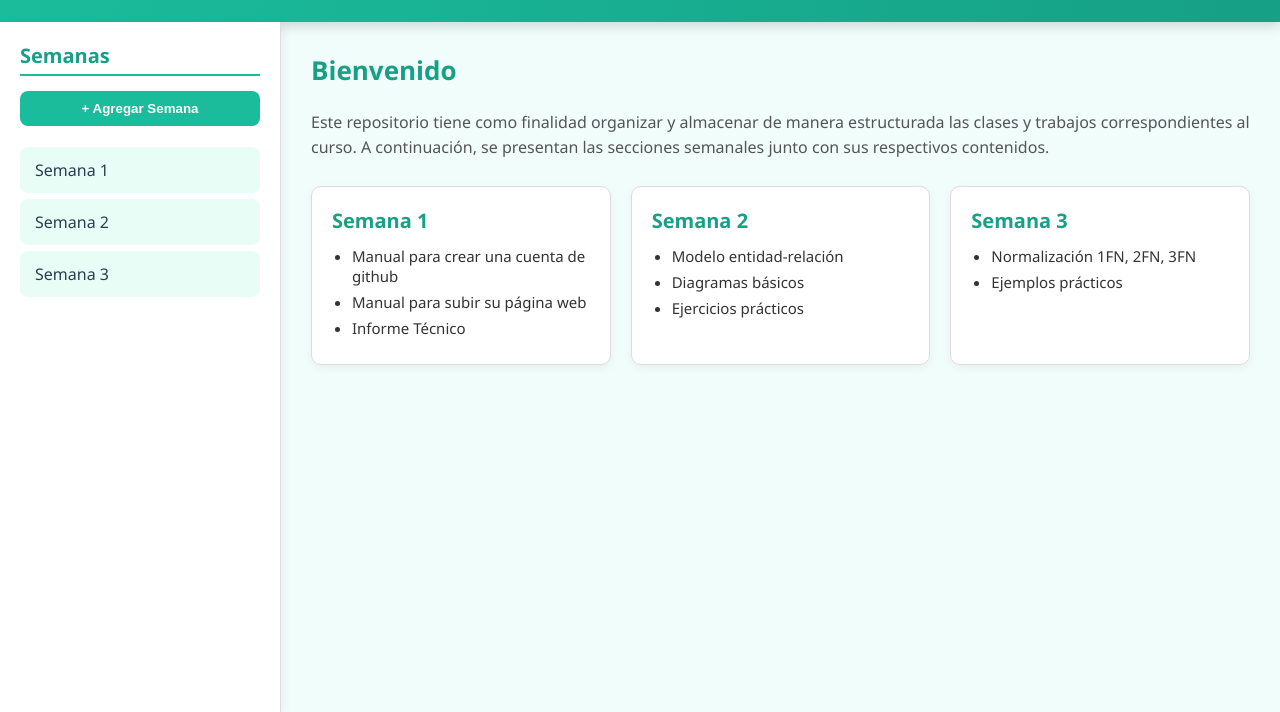
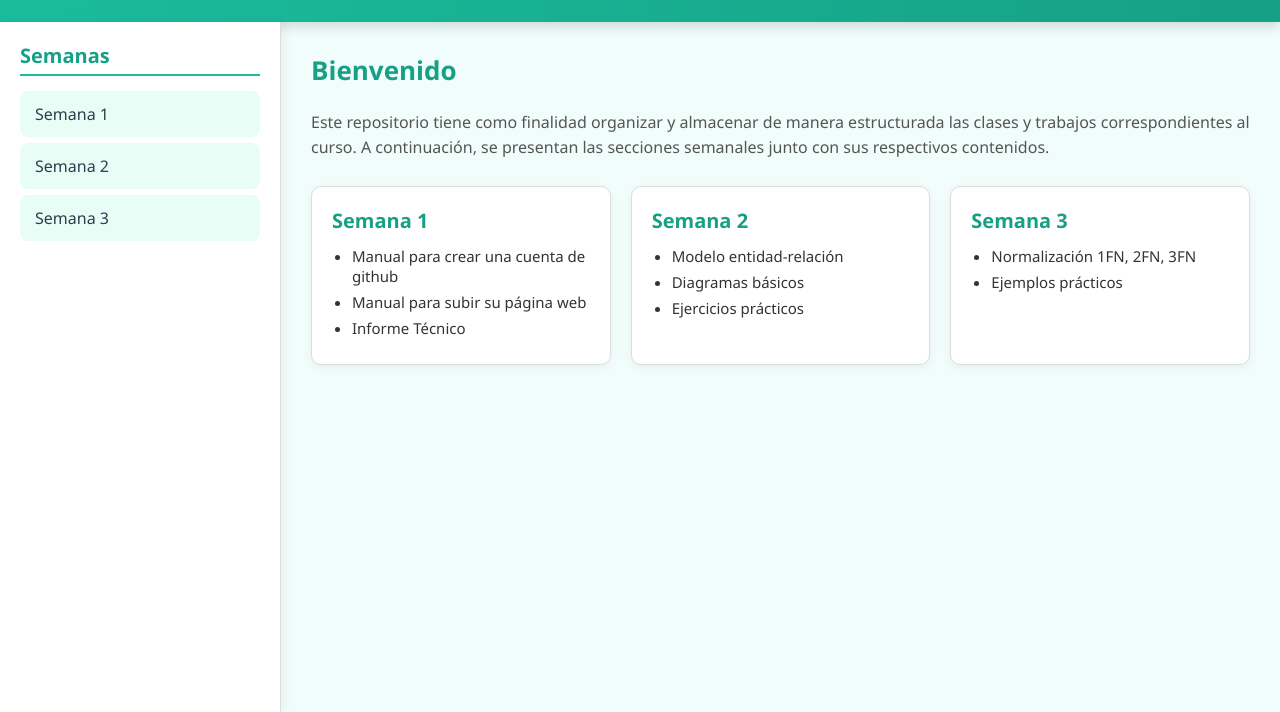
Before and after one commit to SebasMiranda123/Base-de-Datos-II, a plain HTML site: page index.html in a window 1280 px wide. Shown: the part 88-800 px from the top of the page. Drawn offline with Linux system fonts and the light colour scheme.

Commit message:
Update index.html

```diff
--- a/index.html
+++ b/index.html
@@ -66,23 +66,6 @@
       color: #16a085;
       border-bottom: 2px solid #1abc9c;
       padding-bottom: 5px;
-    }
-
-    .sidebar button {
-      width: 100%;
-      padding: 10px;
-      margin-bottom: 15px;
-      background-color: #1abc9c;
-      color: white;
-      border: none;
-      border-radius: 8px;
-      cursor: pointer;
-      font-weight: 600;
-      transition: background 0.3s ease;
-    }
-
-    .sidebar button:hover {
-      background-color: #16a085;
     }
 
     .sidebar ul {
@@ -190,8 +173,7 @@
     <!-- SIDEBAR -->
     <div class="sidebar">
       <h3>Semanas</h3>
-      <button onclick="agregarSemana()">+ Agregar Semana</button>
-      <ul id="sidebarList">
+      <ul>
         <li><a href="semana1.html">Semana 1</a></li>
         <li><a href="semana2.html">Semana 2</a></li>
         <li><a href="semana3.html">Semana 3</a></li>
@@ -207,7 +189,7 @@
       </p>
 
       <!-- CONTENEDOR DE SEMANAS -->
-      <div class="weeks-container" id="weeksContainer">
+      <div class="weeks-container">
         <!-- Semana 1 -->
         <div class="week-box">
           <h3>Semana 1</h3>
@@ -236,39 +218,7 @@
             <li>Ejemplos prácticos</li>
           </ul>
         </div>
-      </div>
-    </div>
   </main>
-
-  <script>
-    let contadorSemana = 3; // ya hay 3 semanas iniciales
-
-    function agregarSemana() {
-      contadorSemana++;
-      const nuevaSemana = "Semana " + contadorSemana;
-
-      // Agregar en la sidebar
-      const sidebarList = document.getElementById("sidebarList");
-      const nuevoLi = document.createElement("li");
-      const nuevoLink = document.createElement("a");
-      nuevoLink.href = "semana" + contadorSemana + ".html";
-      nuevoLink.textContent = nuevaSemana;
-      nuevoLi.appendChild(nuevoLink);
-      sidebarList.appendChild(nuevoLi);
-
-      // Agregar en el área de contenido
-      const weeksContainer = document.getElementById("weeksContainer");
-      const nuevaBox = document.createElement("div");
-      nuevaBox.classList.add("week-box");
-      nuevaBox.innerHTML = `
-        <h3>${nuevaSemana}</h3>
-        <ul>
-          <li>Contenido por definir...</li>
-        </ul>
-      `;
-      weeksContainer.appendChild(nuevaBox);
-    }
-  </script>
 
 </body>
 </html>
```
